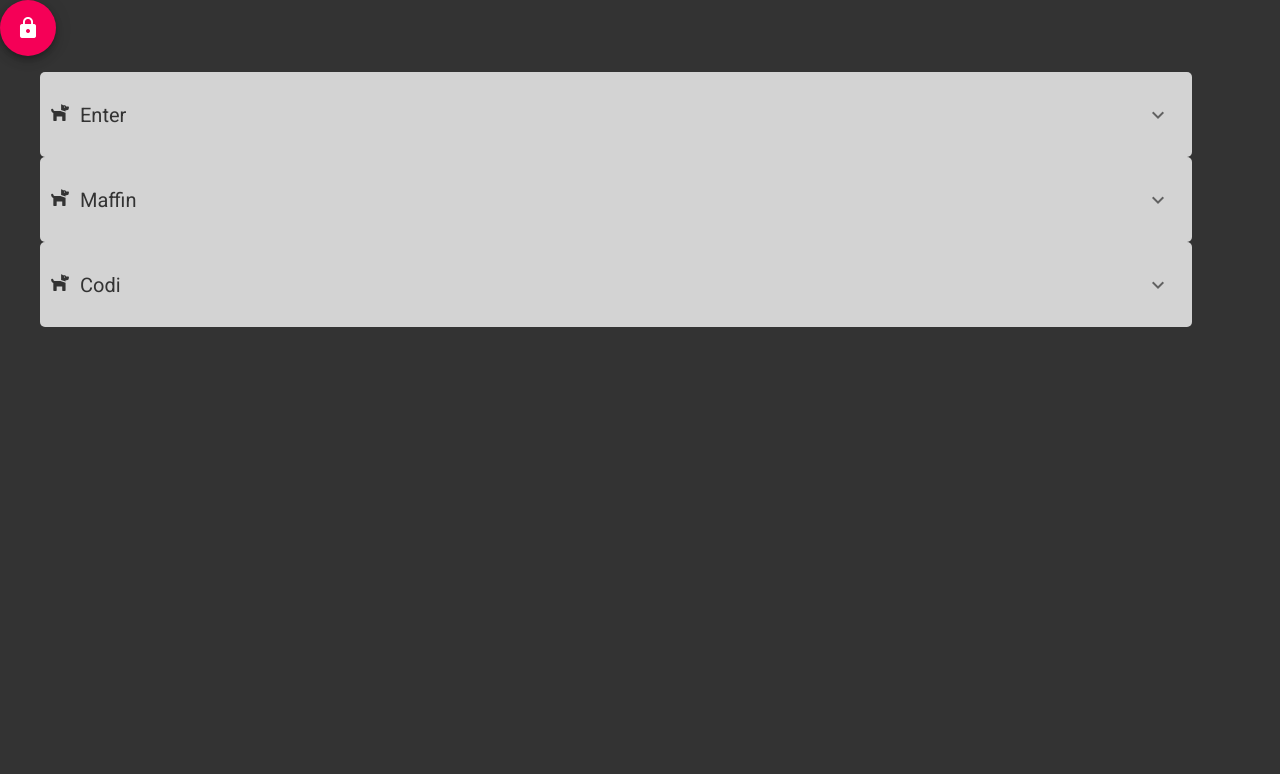
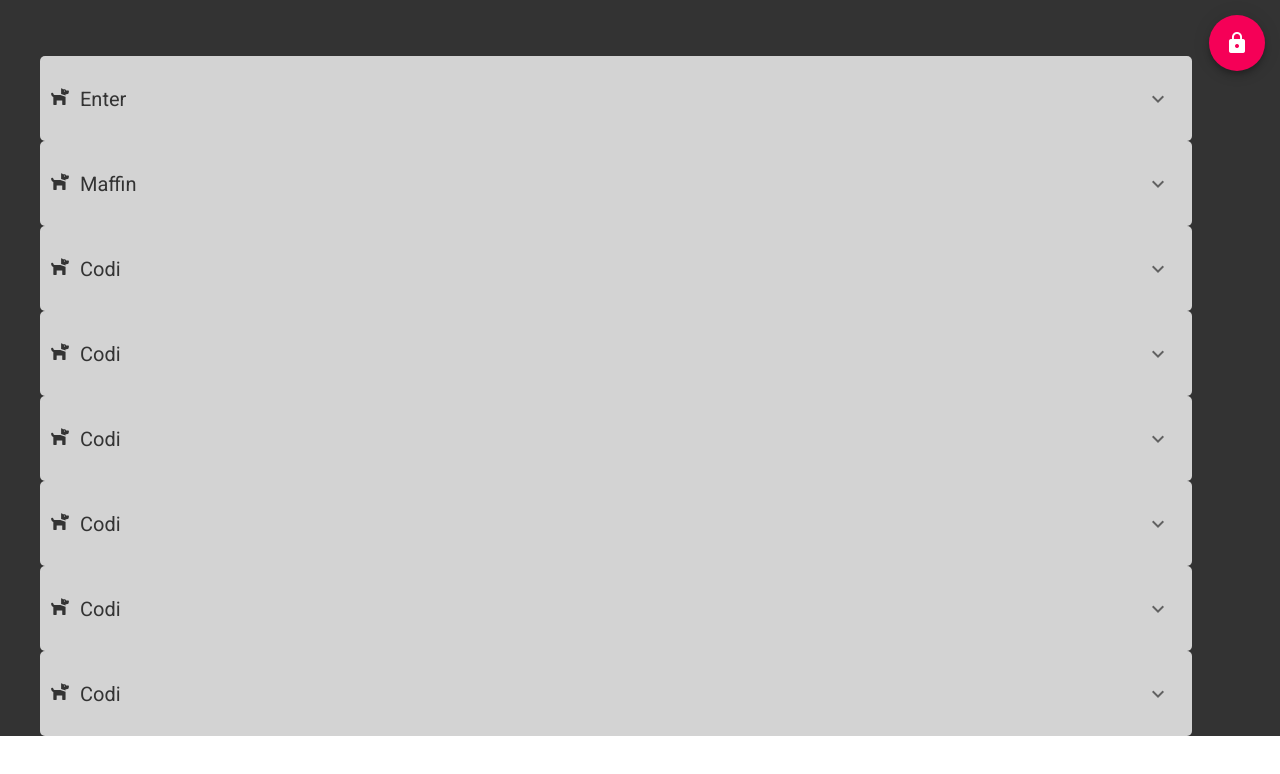
Before and after one commit to HubertPodgorski/dog-training-front, a React (Create React App) app: page / in a window 1280 px wide. Shown: the top 774 px of the page. Built offline with nearby package versions, Linux system fonts and the light colour scheme.

Commit message:
button placement adjustments

```diff
--- a/src/App.module.scss
+++ b/src/App.module.scss
@@ -3,8 +3,14 @@
 .app-wrapper {
     background: $main-bg;
     box-sizing: border-box;
-    min-width: 100vw;
-    min-height: 100vh;
-    overflow: hidden;
+    min-width: 90vw;
+    min-height: 90vh;
     color: $main-font-color;
+    padding-top: 40px;
+
+    &__lock-icon {
+        position: fixed !important;
+        right: 15px;
+        top: 15px;
+    }
 }
--- a/src/App.tsx
+++ b/src/App.tsx
@@ -42,6 +42,7 @@ class App extends React.Component<Props, State> {
                         color={getColorBasedOnLockStaus(this.state.isDndLocked)}
                         aria-label="lock-unlock"
                         onClick={this.onLockToggle}
+                        className={styles['app-wrapper__lock-icon']}
                     >
                         <Icon>
                             {getIconBasedOnLockStatus(this.state.isDndLocked)}
--- a/src/consts/mocks.ts
+++ b/src/consts/mocks.ts
@@ -21,5 +21,40 @@ export const dogsListMock: DogTraining[] = [
         handler: 'Maga',
         trainingDescription:
             'Lorem Ipsum jest tekstem stosowanym jako przykładowy wypełniacz w przemyśle poligraficznym. Został po raz pierwszy użyty w XV w. przez nieznanego drukarza do wypełnienia tekstem próbnej książki. Pięć wieków później zaczął być używany przemyśle elektronicznym, pozostając praktycznie niezmienionym. Spopularyzował się w latach 60. XX w. wraz z publikacją arkuszy Letrasetu, zawierających fragmenty Lorem Ipsum, a ostatnio z zawierającym różne wersje Lorem Ipsum oprogramowaniem przeznaczonym do realizacji druków na komputerach osobistych, jak Aldus PageMaker'
+    },
+    {
+        id: '4',
+        dogName: 'Codi',
+        handler: 'Maga',
+        trainingDescription:
+            'Lorem Ipsum jest tekstem stosowanym jako przykładowy wypełniacz w przemyśle poligraficznym. Został po raz pierwszy użyty w XV w. przez nieznanego drukarza do wypełnienia tekstem próbnej książki. Pięć wieków później zaczął być używany przemyśle elektronicznym, pozostając praktycznie niezmienionym. Spopularyzował się w latach 60. XX w. wraz z publikacją arkuszy Letrasetu, zawierających fragmenty Lorem Ipsum, a ostatnio z zawierającym różne wersje Lorem Ipsum oprogramowaniem przeznaczonym do realizacji druków na komputerach osobistych, jak Aldus PageMaker'
+    },
+    {
+        id: '5',
+        dogName: 'Codi',
+        handler: 'Maga',
+        trainingDescription:
+            'Lorem Ipsum jest tekstem stosowanym jako przykładowy wypełniacz w przemyśle poligraficznym. Został po raz pierwszy użyty w XV w. przez nieznanego drukarza do wypełnienia tekstem próbnej książki. Pięć wieków później zaczął być używany przemyśle elektronicznym, pozostając praktycznie niezmienionym. Spopularyzował się w latach 60. XX w. wraz z publikacją arkuszy Letrasetu, zawierających fragmenty Lorem Ipsum, a ostatnio z zawierającym różne wersje Lorem Ipsum oprogramowaniem przeznaczonym do realizacji druków na komputerach osobistych, jak Aldus PageMaker'
+    },
+    {
+        id: '6',
+        dogName: 'Codi',
+        handler: 'Maga',
+        trainingDescription:
+            'Lorem Ipsum jest tekstem stosowanym jako przykładowy wypełniacz w przemyśle poligraficznym. Został po raz pierwszy użyty w XV w. przez nieznanego drukarza do wypełnienia tekstem próbnej książki. Pięć wieków później zaczął być używany przemyśle elektronicznym, pozostając praktycznie niezmienionym. Spopularyzował się w latach 60. XX w. wraz z publikacją arkuszy Letrasetu, zawierających fragmenty Lorem Ipsum, a ostatnio z zawierającym różne wersje Lorem Ipsum oprogramowaniem przeznaczonym do realizacji druków na komputerach osobistych, jak Aldus PageMaker'
+    },
+    {
+        id: '7',
+        dogName: 'Codi',
+        handler: 'Maga',
+        trainingDescription:
+            'Lorem Ipsum jest tekstem stosowanym jako przykładowy wypełniacz w przemyśle poligraficznym. Został po raz pierwszy użyty w XV w. przez nieznanego drukarza do wypełnienia tekstem próbnej książki. Pięć wieków później zaczął być używany przemyśle elektronicznym, pozostając praktycznie niezmienionym. Spopularyzował się w latach 60. XX w. wraz z publikacją arkuszy Letrasetu, zawierających fragmenty Lorem Ipsum, a ostatnio z zawierającym różne wersje Lorem Ipsum oprogramowaniem przeznaczonym do realizacji druków na komputerach osobistych, jak Aldus PageMaker'
+    },
+    {
+        id: '8',
+        dogName: 'Codi',
+        handler: 'Maga',
+        trainingDescription:
+            'Lorem Ipsum jest tekstem stosowanym jako przykładowy wypełniacz w przemyśle poligraficznym. Został po raz pierwszy użyty w XV w. przez nieznanego drukarza do wypełnienia tekstem próbnej książki. Pięć wieków później zaczął być używany przemyśle elektronicznym, pozostając praktycznie niezmienionym. Spopularyzował się w latach 60. XX w. wraz z publikacją arkuszy Letrasetu, zawierających fragmenty Lorem Ipsum, a ostatnio z zawierającym różne wersje Lorem Ipsum oprogramowaniem przeznaczonym do realizacji druków na komputerach osobistych, jak Aldus PageMaker'
     }
 ];
```
